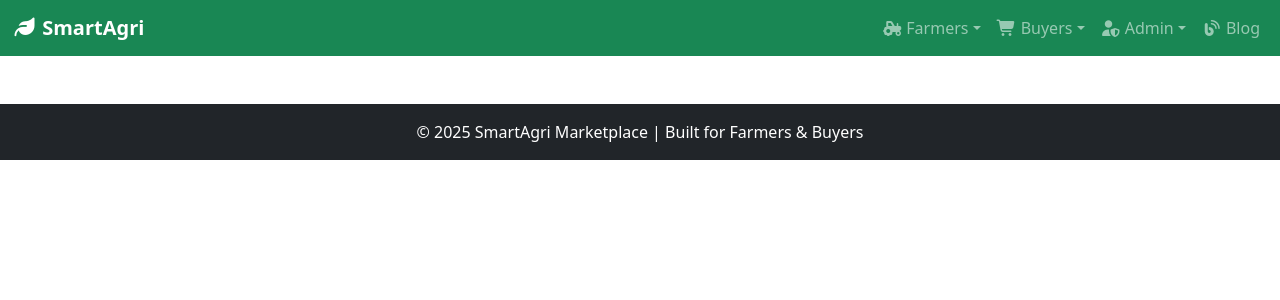
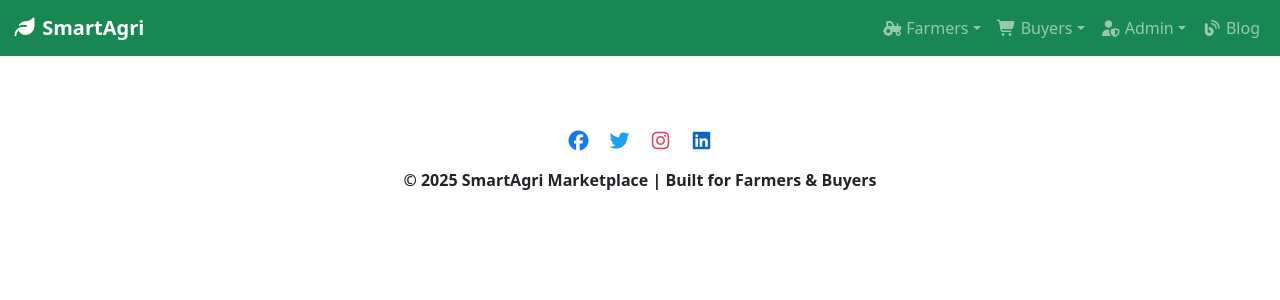
Before and after one commit to Dhara-06/farmer-to-buyer, a React (Create React App) app in the folder frontend/: page /admin/dashboard in a window 1280 px wide. Shown: the top 300 px of the page. Built offline with nearby package versions, Linux system fonts and the light colour scheme.

Commit message:
footer changed

```diff
--- a/frontend/src/components/Footer.js
+++ b/frontend/src/components/Footer.js
@@ -2,11 +2,55 @@ import React from "react";
 
 function Footer() {
   return (
-    <footer className="bg-dark text-white text-center py-3 mt-5">
-      <p className="mb-0">
-        © {new Date().getFullYear()} SmartAgri Marketplace | Built for Farmers & Buyers
-      </p>
+    <footer className="bg-transparent text-dark text-center py-4 mt-5">
+      <div className="container">
+        {/* Social Media Links */}
+        <div className="mb-3">
+          <a
+            href="https://facebook.com"
+            target="_blank"
+            rel="noopener noreferrer"
+            className="mx-2"
+            style={{ color: "#1877F2" }} // Facebook Blue
+          >
+            <i className="fab fa-facebook fa-lg"></i>
+          </a>
+          <a
+            href="https://twitter.com"
+            target="_blank"
+            rel="noopener noreferrer"
+            className="mx-2"
+            style={{ color: "#1DA1F2" }} // Twitter Blue
+          >
+            <i className="fab fa-twitter fa-lg"></i>
+          </a>
+          <a
+            href="https://instagram.com"
+            target="_blank"
+            rel="noopener noreferrer"
+            className="mx-2"
+            style={{ color: "#E4405F" }} // Instagram Pinkish
+          >
+            <i className="fab fa-instagram fa-lg"></i>
+          </a>
+          <a
+            href="https://linkedin.com"
+            target="_blank"
+            rel="noopener noreferrer"
+            className="mx-2"
+            style={{ color: "#0A66C2" }} // LinkedIn Blue
+          >
+            <i className="fab fa-linkedin fa-lg"></i>
+          </a>
+        </div>
+
+        {/* Copyright */}
+        <p className="mb-0 fw-bold">
+          © {new Date().getFullYear()} SmartAgri Marketplace | Built for Farmers & Buyers
+        </p>
+      </div>
     </footer>
   );
 }
+
 export default Footer;
```
